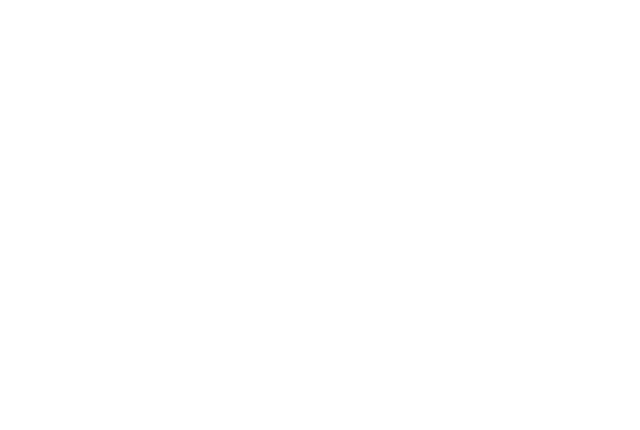
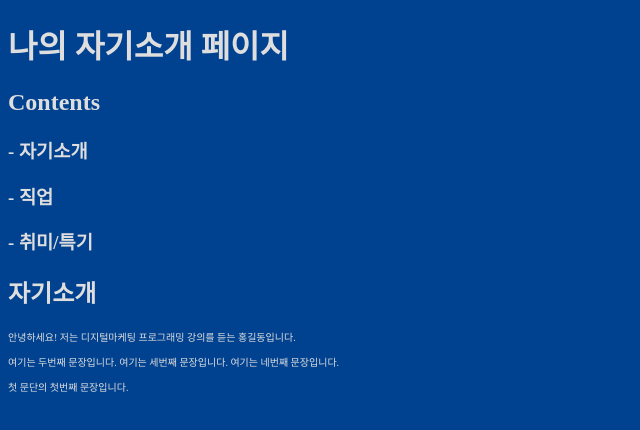
Before and after one commit to antaejeong/24-Mktg, a plain HTML site: page index.html in a window 1280 px wide. Shown: the whole page, without its empty margins (0-640 px from the left). Drawn offline with Linux system fonts and the light colour scheme.

Commit message:
3주차수업 meta

```diff
--- a/index.html
+++ b/index.html
@@ -4,13 +4,44 @@
   <head>
     <META charset="UTF-8">
     <META name="viewport" content="width=device-width, initial-scale=1.0">
-    <META name="title" content="아이앰 그라운드"
+    <META name="title" content="아이앰 그라운드">
     <meta name="description" content="나의 첫 자기소개 페이지입니다.">
-    <META name="author" content="kookmin Univ, Kookmin, Univ"
-    <meta name="keywords" content="자기소개,국민대,경영대학원"
+    <META name="author" content="kookmin Univ, Kookmin, Univ">
+    <meta name="keywords" content="자기소개,국민대,경영대학원">
+    <meta property="og:title" content="아이엠 그라운드">
+    <meta property="og:description" content="나의 첫 자기소개 페이지입니다.">
+    <meta property="og:image" content="https://images.pexels.com/photos/18495179/pexels-photo-18495179.jpeg?auto=compress&cs=tinysrgb&w=600">
+    <link href="./style.css" rel="stylesheet" type="text/css">
+    <style>
+      p {
+        font-size: 10px;
+      }
+
+    </style>
+    <script>
+      //alert('이 컴퓨터는 해킹되었습니다.');
+      //js에서 주석처리 할때 쓰는 //
+    </script>
+    <script src="./script.js"></script>
   </head>
-  <!-- body:사용자에게 보여지는 정보
- <body>
-   <p>안녕하세요!</p>
+  <!-- body:사용자에게 보여지는 정보-->
+<body>
+  <h1>나의 자기소개 페이지</h1>
+  <h2>Contents</h2>
+  <h3>- 자기소개</h3>
+  <h3>- 직업</h3>
+  <h3>- 취미/특기</h3>
+  <h2>자기소개</h2>
+   <p>안녕하세요! 저는 디지털마케팅 프로그래밍 강의를 듣는 홍길동입니다.</p>
+  <p>여기는 두번째 문장입니다.
+
+  여기는 세번째 문장입니다.
+
+  여기는 네번째 문장입니다. </p>
+  <p>
+    첫 문단의 첫번째 문장입니다. </br></br>
+  <!-- 이렇게 쓰시면 안되요 . 이건 스타일의 영역입니다>
+    첫 문단의 두번째 문장입니다.
+</p>
  </body>
 </HTML>
--- a/style.css
+++ b/style.css
@@ -2,3 +2,8 @@ html {
   height: 100%;
   width: 100%;
 }
+
+body{
+  background-color: #004290;
+  color: #dedede;
+}
```
